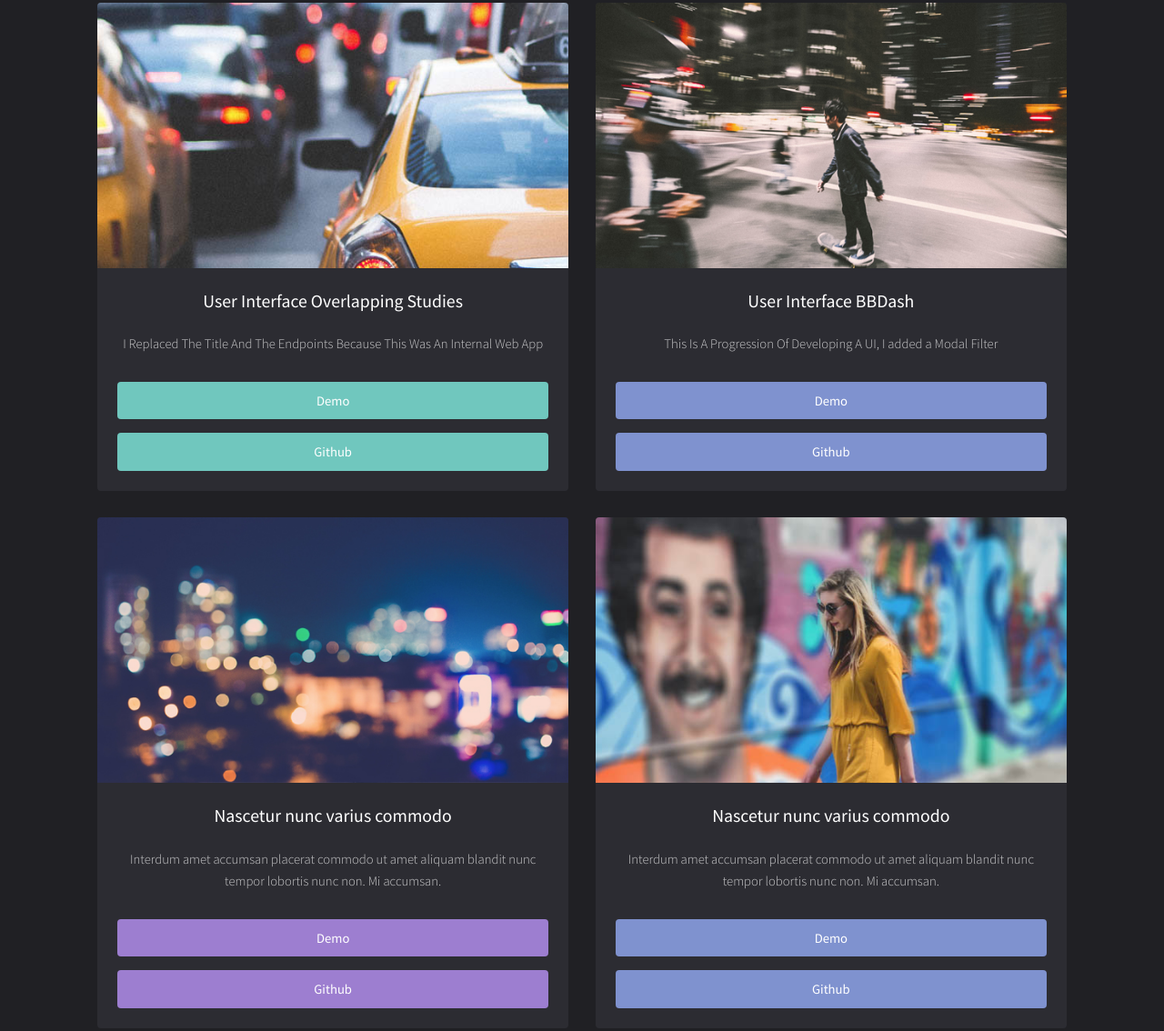
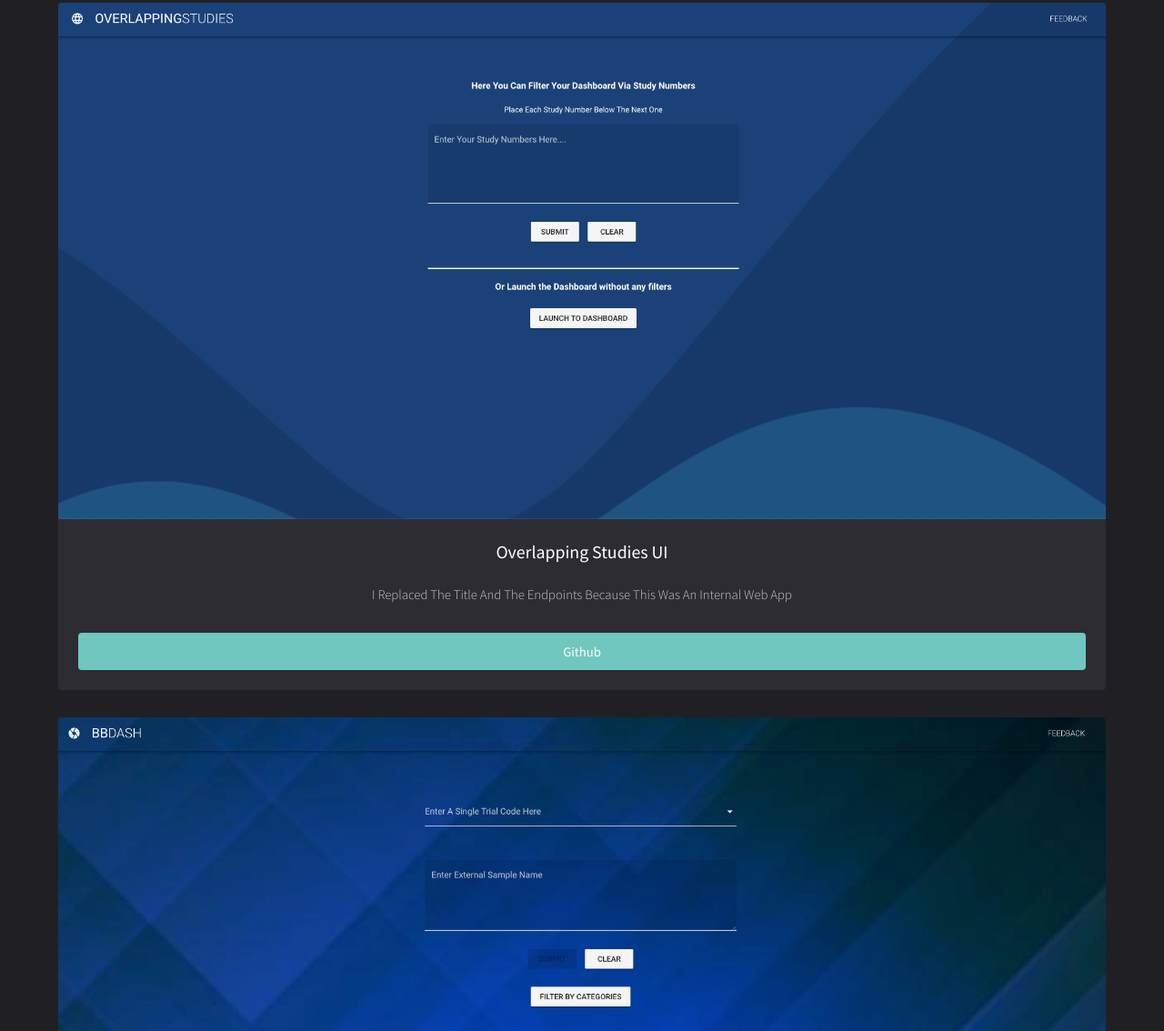
Before and after one commit to juanjvaca/WebPortfolio, a plain HTML site: page index.html in a window 1280 px wide. Shown: the part 616-1750 px from the top of the page at 91% size. Drawn offline with Linux system fonts and the light colour scheme.

Commit message:
added images

```diff
--- a/assets/css/main.css
+++ b/assets/css/main.css
@@ -221,7 +221,7 @@
 	}
 
 	code {
-		background: rgba(144, 144, 144, 0.075);
+		background: rgba(231, 198, 10, 0);
 		border-radius: 4px;
 		border: solid 1px rgba(144, 144, 144, 0.25);
 		font-family: "Courier New", monospace;
--- a/index.html
+++ b/index.html
@@ -22,7 +22,7 @@
 							<h3>Chicago, IL</h3>
 							<p>Welcome To My Portfolio Gallery <br>
 							Below Are A Few Of My Projects It Like To Show Off</p>
-							<a href="https://juanjvaca.github.io/cvportfolio/" target="_blank" class="button fit">View My Resume</a>
+							<a href="https://juanjvaca.github.io/cvportfolio/" target="_blank" class="button fit">View My Resume Here</a>
 						</header>
 					</div>
 				</section>
@@ -32,33 +32,32 @@
 					<div class="inner">
 
 					<!-- Boxes -->
-						<div class="thumbnails">
+						<div class="thumbnails"></div>
 
 							<div class="box">
-								<a href="https://youtu.be/s6zR2T9vn2c" class="image fit"><img src="images/pic01.jpg" alt="" /></a>
+								<a h class="image fit"><img src="images/overlappingStudies.png" alt="" /></a>
 								<div class="inner">
-									<h3>User Interface Overlapping Studies</h3>
+									<h3>Overlapping Studies UI</h3>
 									<p>I Replaced The Title And The Endpoints Because This Was An Internal Web App</p>
-									<a href="https://youtu.be/s6zR2T9vn2c" class="button fit" data-poptrox="youtube,800x400">Demo</a>
-									<a href="https://youtu.be/s6zR2T9vn2c" class="button fit" data-poptrox="youtube,800x400">Github</a>
+									<a href="https://github.com/juanjvaca/overlappingStudiesUI" target="_blank" class="button fit" >Github</a>
 								</div>
 							</div>
 
 							<div class="box">
-								<a href="https://youtu.be/s6zR2T9vn2c" class="image fit"><img src="images/pic02.jpg" alt="" /></a>
+								<a class="image fit"><img src="images/bbdash.png" alt="bbdash" /></a>
 								<div class="inner">
-									<h3>User Interface BBDash</h3>
+									<h3>BBDash UI</h3>
 									<p>This Is A Progression Of Developing A UI, I added a Modal Filter </p>
-									<a href="https://youtu.be/s6zR2T9vn2c" class="button style2 fit" data-poptrox="youtube,800x400">Demo</a>
-									<a href="https://youtu.be/s6zR2T9vn2c" class="button style2 fit" data-poptrox="youtube,800x400">Github</a>
+									<a href="https://juanjvaca.github.io/bbdashongolink/" target="_blank" class="button style2 fit">Demo</a>
+									<a href="https://github.com/juanjvaca/bbdashongolink" target="_blank" class="button style2 fit">Github</a>
 								</div>
 							</div>
 
 							<div class="box">
-								<a href="https://youtu.be/s6zR2T9vn2c" class="image fit"><img src="images/pic03.jpg" alt="" /></a>
+								<a  class="image fit"><img src="images/clinicalSamples.png" alt="" /></a>
 								<div class="inner">
-									<h3>Nascetur nunc varius commodo</h3>
-									<p>Interdum amet accumsan placerat commodo ut amet aliquam blandit nunc tempor lobortis nunc non. Mi accumsan.</p>
+									<h3>Clinical Samples UI</h3>
+									<p>Here is another play on the same Concept but in this one I use a cascading typeahead</p>
 									<a href="https://youtu.be/s6zR2T9vn2c" class="button style3 fit" data-poptrox="youtube,800x400">Demo</a>
 									<a href="https://youtu.be/s6zR2T9vn2c" class="button style3 fit" data-poptrox="youtube,800x400">Github</a>
 
@@ -70,7 +69,7 @@
 								<div class="inner">
 									<h3>Nascetur nunc varius commodo</h3>
 									<p>Interdum amet accumsan placerat commodo ut amet aliquam blandit nunc tempor lobortis nunc non. Mi accumsan.</p>
-									<a href="https://youtu.be/s6zR2T9vn2c" class="button style2 fit" data-poptrox="youtube,800x400">Demo</a>
+									<a class="button style2 fit" >Demo</a>
 									<a href="https://youtu.be/s6zR2T9vn2c" class="button style2 fit" data-poptrox="youtube,800x400">Github</a>
 
 								</div>
```
Also changed, not shown: images/bbdash.png (added), images/clinicalSamples.png (added), images/overlappingStudies.png (added).
